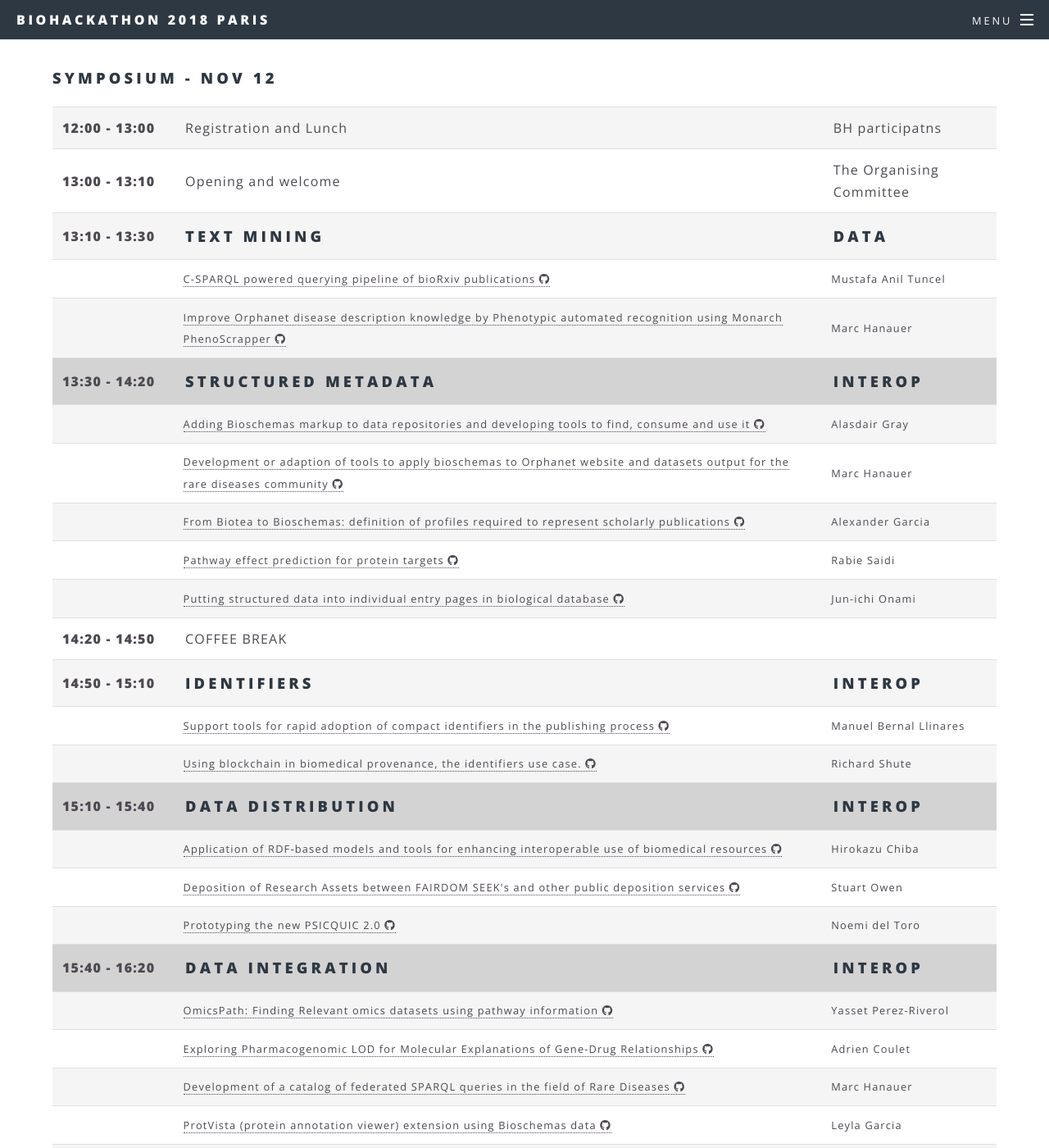
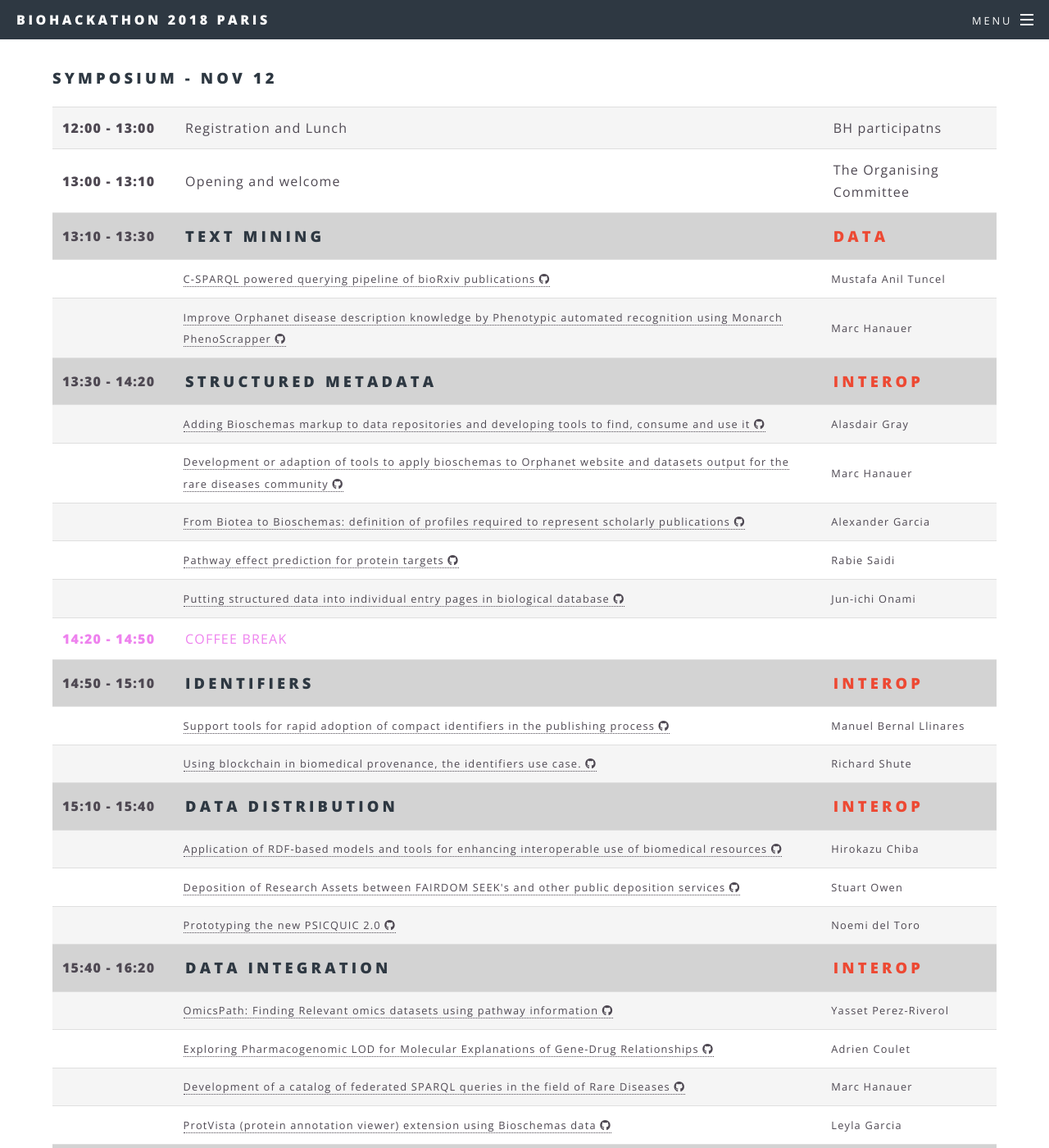
Before and after one commit to elixir-europe/bh2018paris, a Jekyll site: the page built from programme.html, in a window 1280 px wide and 1400 px high, scrolled down 429 px. Shown: the whole window at 82% size. Built offline with Jekyll 4.4.1, drawn with Linux system fonts in a browser that asks for light colours; nearby versions of some CDN libraries.

Commit message:
Correct CSS typo

```diff
--- a/_sass/programme.scss
+++ b/_sass/programme.scss
@@ -21,7 +21,7 @@ td.time {
     margin:0px;
 }
 
-tr.schedule-theme-row {
+table tbody tr.schedule-theme-row td {
     background-color:lightgray;
 }
 
@@ -30,9 +30,9 @@ tr.schedule-theme-row {
 }
 
 tr.schedule-break-row td {
-    colour: violet;
+    color: violet;
 }
 
-td.speaker h3 {
+.wrapper.style5 td.speaker h3 {
     color:#ed4933;
 }
```
